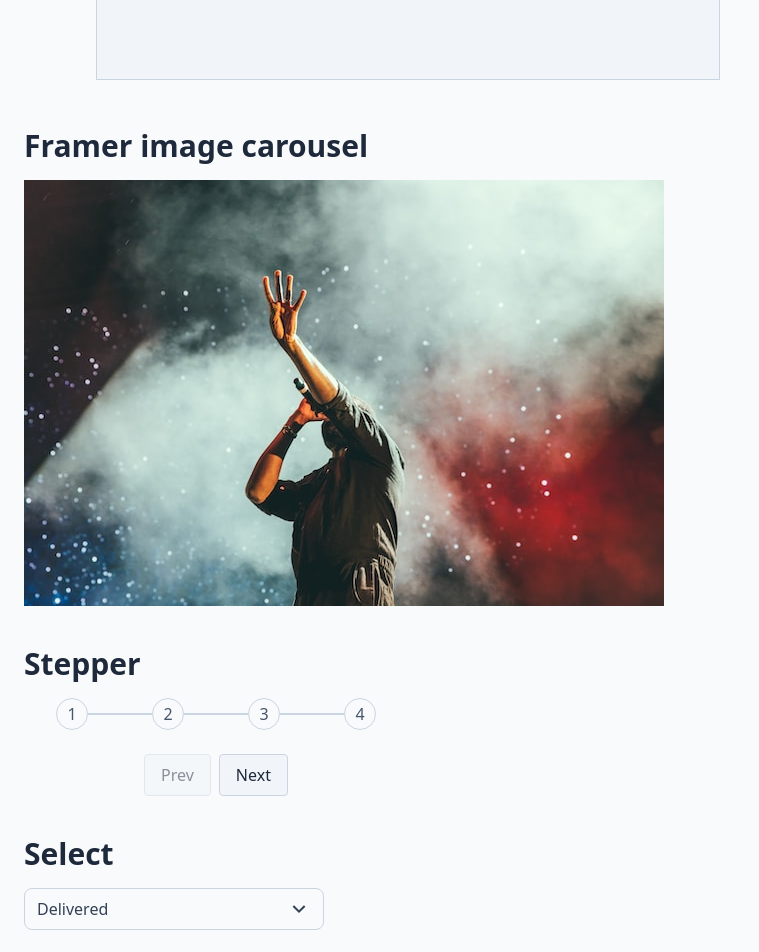
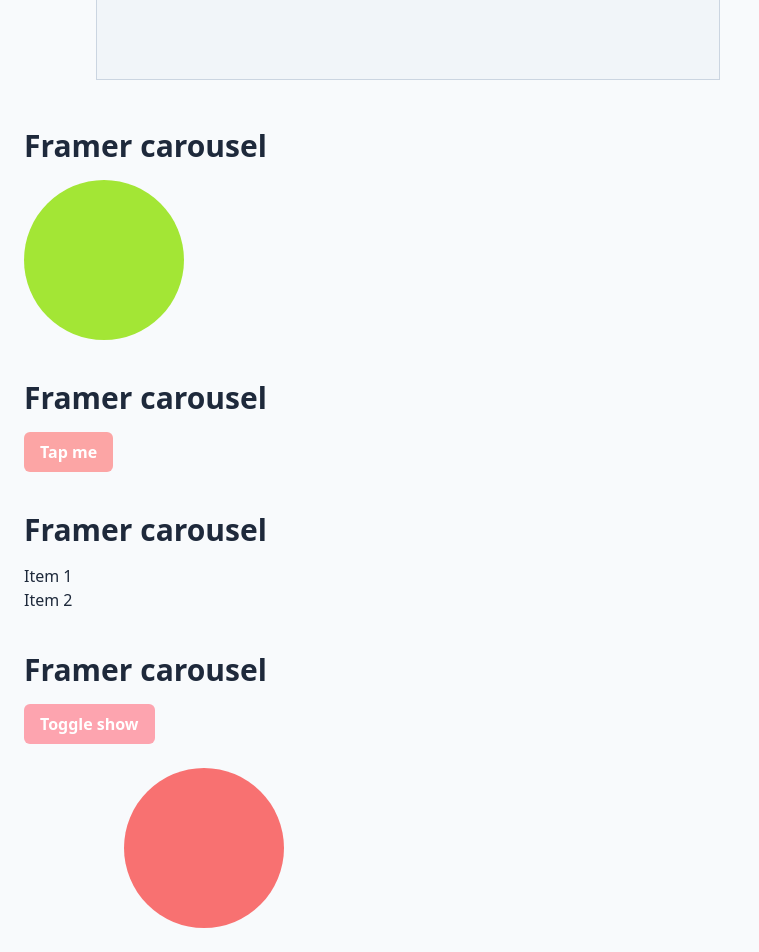
Before and after one commit to naomi-pham/react-components, a Next.js app: page / in a window 1280 px wide. Shown: the part 880-1832 px from the top of the page, without its empty margins (0-759 px from the left). Built offline with nearby package versions, Linux system fonts and the light colour scheme.

Commit message:
Update framer components

```diff
--- /dev/null
+++ b/components/@hooks/useFollowPointer.jsx
@@ -0,0 +1,16 @@
+import { useEffect, useState } from "react";
+
+export const useFollowPointer = () => {
+  const [position, setPosition] = useState({ x: 0, y: 0 });
+
+  useEffect(() => {
+    const setFromEvent = (e) => setPosition({ x: e.clientX, y: e.clientY });
+    window.addEventListener("mousemove", setFromEvent);
+
+    return () => {
+      window.removeEventListener("mousemove", setFromEvent);
+    };
+  }, []);
+
+  return position;
+};
--- a/components/data/componentList.jsx
+++ b/components/data/componentList.jsx
@@ -6,6 +6,12 @@ import {
   FramerCarousel,
   FramerImageCarousel,
 } from "../carousel";
+import {
+  ExitAnimation,
+  FollowPointer,
+  Gestures,
+  StaggerChildren,
+} from "../framer";
 import { Select } from "../select";
 import { Stepper } from "../stepper";
 import { slides } from "./carouselData";
@@ -28,26 +34,46 @@ const componentList = [
   },
   {
     id: 3,
+    label: "Framer carousel",
+    component: <FollowPointer />,
+  },
+  {
+    id: 4,
+    label: "Framer carousel",
+    component: <Gestures />,
+  },
+  {
+    id: 5,
+    label: "Framer carousel",
+    component: <StaggerChildren />,
+  },
+  {
+    id: 6,
+    label: "Framer carousel",
+    component: <ExitAnimation />,
+  },
+  {
+    id: 7,
     label: "Framer image carousel",
     component: <FramerImageCarousel />,
   },
   {
-    id: 4,
+    id: 8,
     label: "Stepper",
     component: <Stepper />,
   },
   {
-    id: 5,
+    id: 9,
     label: "Select",
     component: <Select />,
   },
   {
-    id: 6,
+    id: 10,
     label: "Accordion",
     component: <AccordionComponent />,
   },
   {
-    id: 7,
+    id: 11,
     label: "Accordion menu",
     component: <AccordionMenu />,
   },
--- /dev/null
+++ b/components/framer/ExitAnimation.jsx
@@ -0,0 +1,52 @@
+import { AnimatePresence, motion } from "framer-motion";
+import React, { useState } from "react";
+import useMeasure from "react-use-measure";
+
+const ExitAnimation = () => {
+  const [isVisible, setIsVisible] = useState(true);
+  let [ref, { height }] = useMeasure();
+
+  const variants = {
+    start: {
+      opacity: 0,
+      scale: 0.5,
+      x: 0,
+    },
+    middle: {
+      opacity: 1,
+      scale: 1,
+      x: 100,
+    },
+    exit: {
+      opacity: 0,
+    },
+  };
+
+  return (
+    <div className="space-y-6">
+      <button
+        type="button"
+        className="rounded-md bg-rose-300 px-4 py-2 font-semibold text-white"
+        onClick={() => setIsVisible(!isVisible)}
+      >
+        Toggle show
+      </button>
+
+      <AnimatePresence
+        transition={{ duration: 0.5, damping: 100, mass: 0.5, stiffness: 50 }}
+      >
+        {isVisible && (
+          <motion.div
+            initial="start"
+            animate="middle"
+            exit="exit"
+            variants={variants}
+            className="aspect-square w-40 rounded-full bg-red-400"
+          />
+        )}
+      </AnimatePresence>
+    </div>
+  );
+};
+
+export default ExitAnimation;
--- /dev/null
+++ b/components/framer/FollowPointer.jsx
@@ -0,0 +1,28 @@
+import { motion } from "framer-motion";
+import React, { useRef } from "react";
+import { useFollowPointer } from "../@hooks/useFollowPointer";
+
+const FollowPointer = () => {
+  const ref = useRef(null);
+
+  const { x, y } = useFollowPointer();
+
+  return (
+    <motion.div
+      ref={ref}
+      // animate={{ x, y }}
+      transition={{
+        type: "spring",
+        stiffness: 50, // Higher values will create more sudden movement, default is 100
+        mass: 1, // mass of moving object
+        damping: 10, // opposing force
+        bounce: 0.25, // bounce is overridden if damping, stiffness, mass are set
+        restSpeed: 0.01, // End animation if absolute speed drops below this value
+        restDelta: 0.01, // End animation if distance is below this value
+      }}
+      className="aspect-square w-40 rounded-full bg-lime-400"
+    />
+  );
+};
+
+export default FollowPointer;
--- /dev/null
+++ b/components/framer/Gestures.jsx
@@ -0,0 +1,16 @@
+import { motion } from "framer-motion";
+import React from "react";
+
+const Gestures = () => {
+  return (
+    <motion.button
+      whileHover={{ scale: 1.1, transition: { duration: 0.5 } }}
+      whileTap={{ scale: 0.9 }}
+      className="rounded-md bg-red-300 px-4 py-2 font-semibold text-white"
+    >
+      Tap me
+    </motion.button>
+  );
+};
+
+export default Gestures;
--- /dev/null
+++ b/components/framer/StaggerChildren.jsx
@@ -0,0 +1,34 @@
+import { motion } from "framer-motion";
+import React from "react";
+
+const StaggerChildren = () => {
+  const container = {
+    hidden: { opacity: 0 },
+    show: {
+      opacity: 1,
+      transition: {
+        delay: 0.2,
+        staggerChildren: 0.5,
+        staggerDirection: -1, // stagger from last to first
+        // repeat: Infinity,
+        repeat: 1,
+        duration: 2,
+        ease: [0.17, 0.67, 0.83, 0.67],
+      },
+    },
+  };
+
+  const item = {
+    hidden: { opacity: 0 },
+    show: { opacity: 1 },
+  };
+
+  return (
+    <motion.ul initial="hidden" animate="show" variants={container}>
+      <motion.li variants={item}>Item 1</motion.li>
+      <motion.li variants={item}>Item 2</motion.li>
+    </motion.ul>
+  );
+};
+
+export default StaggerChildren;
--- /dev/null
+++ b/components/framer/index.jsx
@@ -0,0 +1,4 @@
+export { default as StaggerChildren } from "./StaggerChildren";
+export { default as FollowPointer } from "./FollowPointer";
+export { default as ExitAnimation } from "./ExitAnimation";
+export { default as Gestures } from "./Gestures";
```
